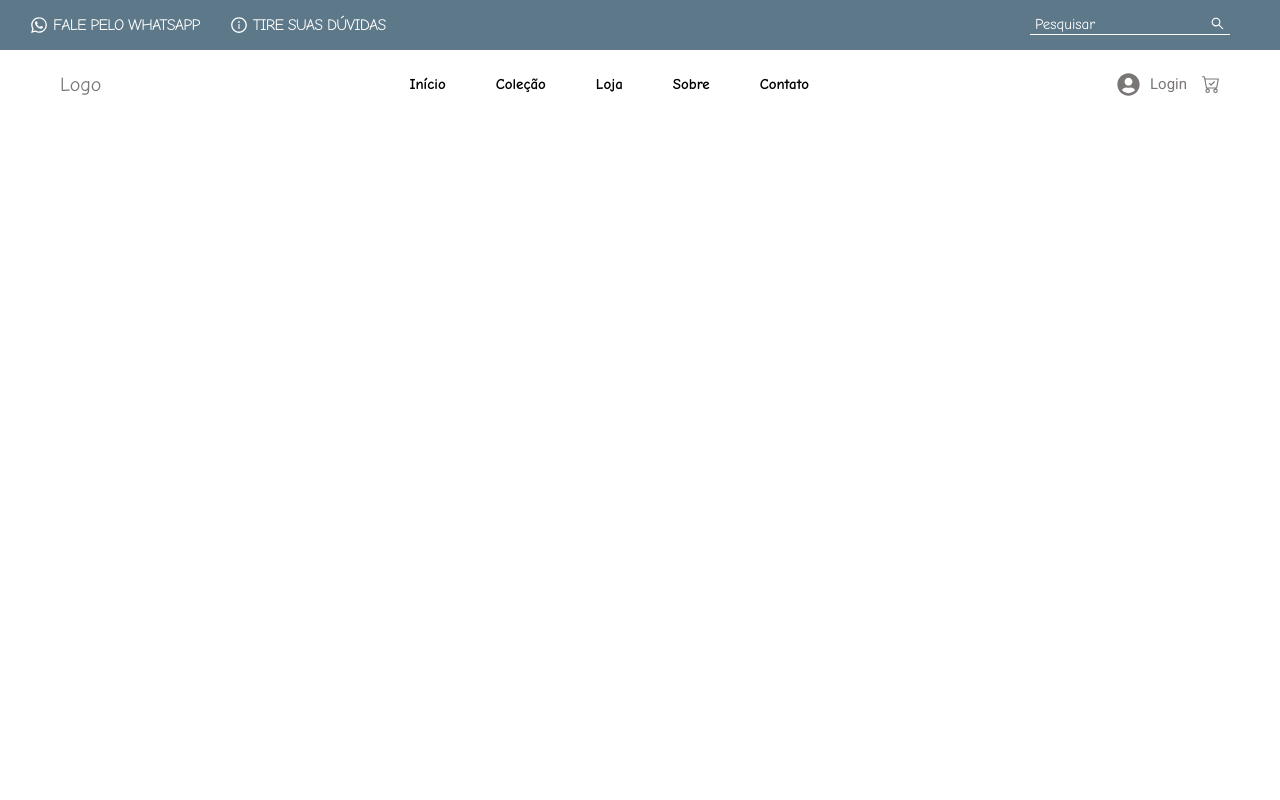
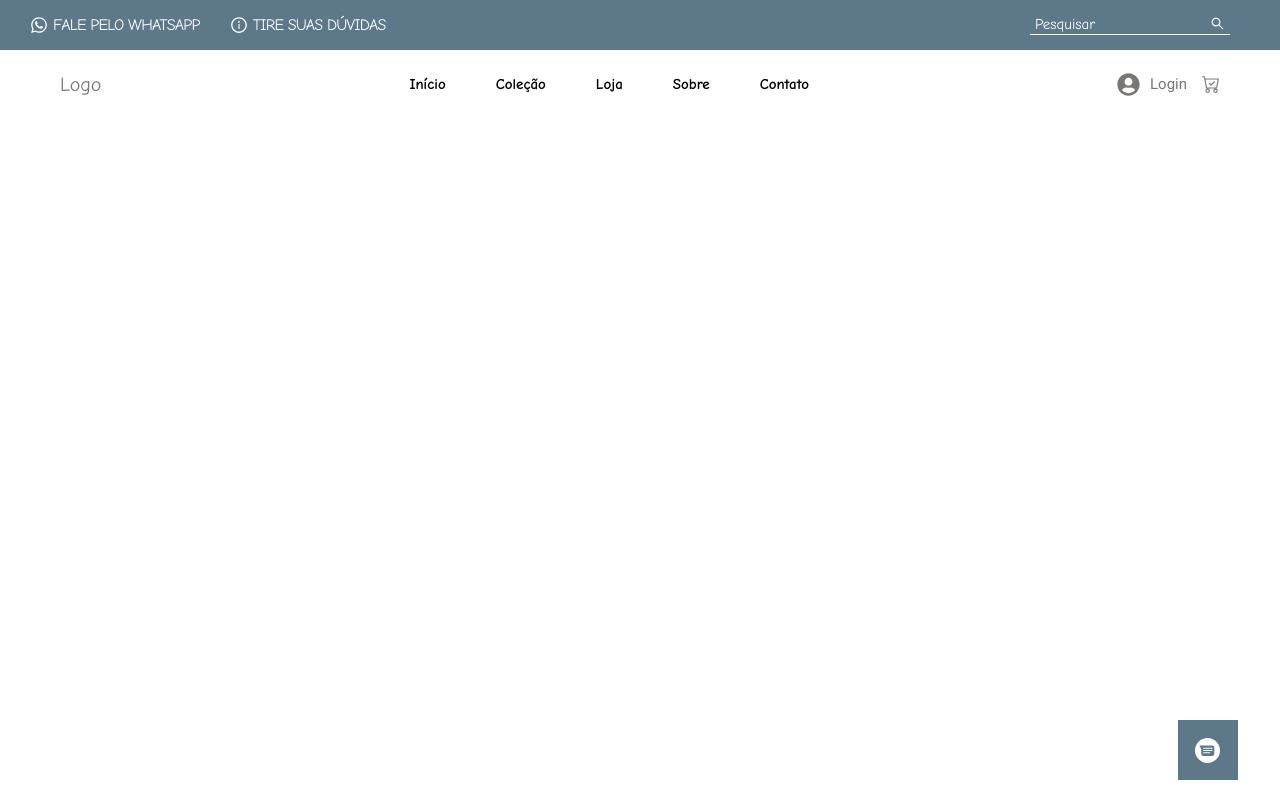
Before and after one commit to GeovanneCallegaro/JoalheriaBijou, a React (Create React App) app: page / in a window 1280 px wide. Built offline with nearby package versions, Linux system fonts and the light colour scheme.

Commit message:
symbol for rel time chat done

```diff
--- /dev/null
+++ b/src/App.css
@@ -0,0 +1,21 @@
+.button-chat {
+    position: absolute;
+    width: 60px;
+    height: 60px;
+
+    top: 90vh;
+    left: 92vw;
+
+    display: flex;
+    align-items: center;
+    justify-content: center;
+
+    background-color: var(--primary-color);
+
+    z-index: 999;
+}
+
+.button-chat .iconMessage {
+    font-size: 2.5rem;
+    color: #fff;
+}
--- a/src/App.tsx
+++ b/src/App.tsx
@@ -1,5 +1,9 @@
 import { Header } from "./components/Header";
 import { SubHeader } from "./components/SubHeader";
+
+import './App.css'
+
+import {SiGooglemessages} from 'react-icons/si'
 
 
 function App() {
@@ -9,6 +13,10 @@ function App() {
       <Header
         navText={['Início', 'Coleção', 'Loja', 'Sobre', 'Contato']}
       />
+
+      <div className="button-chat">
+        <SiGooglemessages className="iconMessage"/>
+      </div>
     </div>
   );
 }
--- a/src/components/Header/index.tsx
+++ b/src/components/Header/index.tsx
@@ -1,6 +1,5 @@
 import './styles.css'
 import {BsCartCheck} from 'react-icons/bs'
-import {BiUserCircle} from 'react-icons/bi'
 import {FaUserCircle} from 'react-icons/fa'
 
 
```
